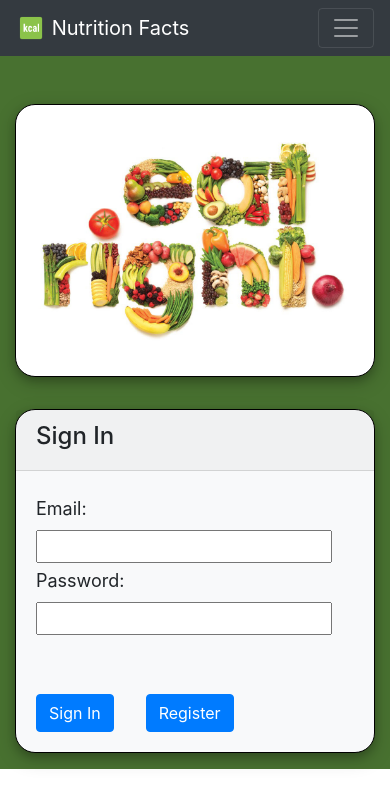
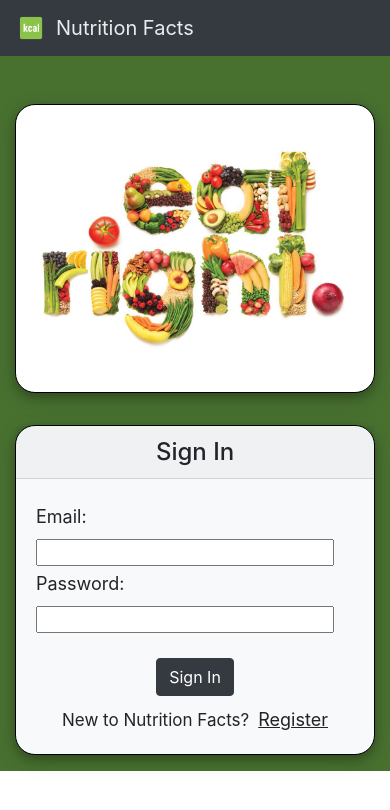
Before and after one commit to paul-gmz/ASE-Lab3, an Angular app: page /signin in a window 390 px wide. Shown: the top 810 px of the page. Built offline with nearby package versions, Linux system fonts and the light colour scheme.

Commit message:
updated sign in and header ui, changed nutrition route to /, removed log statements, added some comments

```diff
--- a/src/app/app-routing.module.ts
+++ b/src/app/app-routing.module.ts
@@ -6,7 +6,7 @@ import { AuthenticationGuard } from "./authentication.guard";
 
 const routes: Routes = [
   {
-    path: "nutrition",
+    path: "",
     canActivate: [AuthenticationGuard],
     component: NutritionComponent
   },
--- a/src/app/authentication.guard.ts
+++ b/src/app/authentication.guard.ts
@@ -11,6 +11,7 @@ import { Observable } from "rxjs";
 @Injectable({
   providedIn: "root"
 })
+
 export class AuthenticationGuard implements CanActivate {
   constructor(private router: Router) {}
 
@@ -22,7 +23,7 @@ export class AuthenticationGuard implements CanActivate {
     | Promise<boolean | UrlTree>
     | boolean
     | UrlTree {
-    let authenticatedUser = JSON.parse(
+    const authenticatedUser = JSON.parse(
       sessionStorage.getItem("isAuthenticated")
     );
     if (authenticatedUser !== null && authenticatedUser.isLoggedIn) {
--- a/src/app/log-in/log-in.component.html
+++ b/src/app/log-in/log-in.component.html
@@ -1,91 +1,89 @@
 <div class="container-fluid">
   <div class="row pt-5">
     <div class="col-sm-8">
-      <div class="jumbotron jumbotron-fluid">
+      <div class="jumbotron jumbotron-fluid" style="padding-top: 40px; padding-bottom:40px">
         <div class="container">
-          <img
-            src="../../assets/images/healthy-food-heart.jpg"
-            class="img-fluid fit-image"
-            alt="Responsive image"
-          />
+          <img src="../../assets/images/healthy-food-heart.jpg"
+               class="img-fluid fit-image" alt="Responsive image"/>
         </div>
       </div>
     </div>
 
     <div class="col-sm-4">
       <div class="card bg-light mb-3" style="max-width: 30rem;">
-        <div class="card-header">
-          <h4>{{ isRegister ? "Register" : "Sign In" }}</h4>
+        <div class="card-header text-center">
+          <h4 style="margin-bottom: 0;">{{isRegister ? 'Register' : 'Sign In'}}</h4>
         </div>
         <div class="card-body">
+
+          <div class="text-center" *ngIf="message !== ''">
+            <Label class="text-danger">{{ message }}</Label>
+          </div>
+
           <div class="row mt-1" *ngIf="isRegister">
-            <div class="col-sm">
+            <div class="col-sm" style="max-width: 35%;">
               <label>Name: </label>
             </div>
             <div class="col-sm">
-              <input [(ngModel)]="name" type="text" name="name" />
+              <input [(ngModel)]="name" type="text" name="name" style="font-size: 14px" size="28"/>
             </div>
           </div>
 
           <div class="row mt-1">
-            <div class="col-sm">
+            <div class="col-sm" style="max-width: 35%;">
               <label>Email: </label>
             </div>
             <div class="col-sm">
-              <input [(ngModel)]="email" type="text" name="email" />
+              <input [(ngModel)]="email" type="text" name="email" style="font-size: 14px" size="28"/>
             </div>
           </div>
 
           <div class="row mt-1">
-            <div class="col-sm">
+            <div class="col-sm" style="max-width: 35%;">
               <label>Password: </label>
             </div>
             <div class="col-sm">
-              <input [(ngModel)]="password" type="password" name="password" />
+              <input [(ngModel)]="password" type="password" name="password" style="font-size: 14px" size="28"/>
             </div>
           </div>
 
-          <div class="row mt-2">
-            <div class="col-sm mt">
-              <Label class="text-danger">{{ message }}</Label>
+          <div style="margin-top: 25px">
+            <div *ngIf="!isRegister">
+              <div class=" text-center" style="margin-bottom: 10px">
+                <button (click)="signIn()" type="button" class="btn btn-dark">
+                  Sign In
+                </button>
+              </div>
+
+              <div class="text-center">
+                <div>
+                  <span style="font-size: 17px; margin-right: .25em;">
+                    New to Nutrition Facts?
+                  </span>
+
+                  <a style="text-decoration: underline; color: #202429;"
+                     (click)="displayRegister()">Register</a>
+                </div>
+              </div>
             </div>
-          </div>
 
-          <div *ngIf="!isRegister" class="row mt-4">
-            <div class="col-sm">
-              <button (click)="signIn()" type="button" class="btn btn-primary">
-                Sign In
-              </button>
+            <div *ngIf="isRegister">
+              <div class=" text-center" style="margin-bottom: 10px">
+                <button (click)="register()" type="button" class="btn btn-dark">
+                  Register
+                </button>
+              </div>
 
-              <button
-                (click)="displayRegister()"
-                type="button"
-                class="btn btn-primary"
-                style="margin-left: 2em;"
-              >
-                Register
-              </button>
-            </div>
-          </div>
+              <div class="text-center">
+                <div>
+                  <span style="font-size: 17px; margin-right: .25em;">
+                    Already have an account?
+                  </span>
 
-          <div *ngIf="isRegister" class="row mt-4">
-            <div class="col-sm">
-              <button
-                (click)="register()"
-                type="button"
-                class="btn btn-primary"
-              >
-                Register
-              </button>
-
-              <button
-                (click)="displaySignIn()"
-                type="button"
-                class="btn btn-primary"
-                style="margin-left: 2em;"
-              >
-                Sign In
-              </button>
+                  <a style="text-decoration: underline; color: #202429;"
+                     (click)="displaySignIn()">Sign In</a>
+                </div>
+              </div>
             </div>
           </div>
         </div>
--- a/src/app/log-in/log-in.component.ts
+++ b/src/app/log-in/log-in.component.ts
@@ -38,7 +38,7 @@ export class LogInComponent implements OnInit {
           "isAuthenticated",
           JSON.stringify({ email: this.email, isLoggedIn: true })
         );
-        this.router.navigate(["/nutrition"]);
+        this.router.navigate([""]);
       }
     }
   }
--- a/src/app/nutrition/http-service.ts
+++ b/src/app/nutrition/http-service.ts
@@ -12,6 +12,7 @@ export class HttpService {
   constructor(private http: HttpClient) {}
 
   public getNutrition(searchInput) {
+    // return data from nutrition ix api call
     return this.http.get(
       `${this.NUTRITION_URL}${searchInput}?results=0:1&fields=*&appId=${this.APP_ID}&appKey=${this.API_KEY}`
     );
--- a/src/app/nutrition/nutrition.component.css
+++ b/src/app/nutrition/nutrition.component.css
@@ -5,3 +5,13 @@
 .td-left {
   padding-left: 40px;
 }
+
+.min-30 {
+  min-height: 30em;
+}
+
+.header-text {
+  color: #e9ecef;
+  font-size: 20px;
+  margin-bottom: 40px;
+}
--- a/src/app/nutrition/nutrition.component.html
+++ b/src/app/nutrition/nutrition.component.html
@@ -1,14 +1,11 @@
-<div class="jumbotron" style="min-height: 30em">
-  <div class="card border-dark mb-3" style="min-height: 30em">
-    <div
-      class="card-header bg-dark"
-      style="color: #e9ecef; font-size: 20px;margin-bottom: 40px"
-    >
+<div class="jumbotron min-30">
+  <div class="card border-dark min-30 mb-3">
+    <div class="card-header header-text bg-dark">
       Food Search
     </div>
     <div class="container">
       <div class="row">
-        <div class="col-sm-8 offset-sm-2">
+        <div class="offset-sm-2 col-sm-8">
           <div class="input-group">
             <input
               type="text"
--- a/src/app/nutrition/nutrition.component.ts
+++ b/src/app/nutrition/nutrition.component.ts
@@ -12,6 +12,7 @@ interface Nutrition {
   templateUrl: "./nutrition.component.html",
   styleUrls: ["./nutrition.component.css"]
 })
+
 export class NutritionComponent implements OnInit {
   food = "";
   nutrition: Nutrition;
@@ -26,17 +27,14 @@ export class NutritionComponent implements OnInit {
       alert("Please enter a food to search.");
       return;
     }
+
     this.httpService.getNutrition(this.food).subscribe(data => {
-      console.log(data);
       if (data["hits"].length === 0) {
         this.showNutrition = false;
         alert("No results found for " + this.food);
+
       } else {
-        console.log(
-          data["hits"][0].fields.nf_calories +
-            " " +
-            data["hits"][0].fields.nf_serving_weight_gram
-        );
+        // replace null and undefined values
         this.nutrition = {
           name: data["hits"][0].fields.item_name,
           calories:
@@ -48,7 +46,7 @@ export class NutritionComponent implements OnInit {
               ? "--"
               : data["hits"][0].fields.nf_serving_weight_grams + " g"
         };
-        // example: chk
+        // example where serving size is null: chk
         this.showNutrition = true;
         this.food = "";
       }
--- a/src/app/top-navbar/top-navbar.component.css
+++ b/src/app/top-navbar/top-navbar.component.css
@@ -1,5 +1,7 @@
-.welcome {
-  color: white;
-  font-weight: bold;
-  margin-right: 2em;
+.hover:hover {
+  cursor: pointer;
 }
+
+.disabled:hover {
+  /*override*/
+}
--- a/src/app/top-navbar/top-navbar.component.html
+++ b/src/app/top-navbar/top-navbar.component.html
@@ -1,50 +1,20 @@
 <header>
-  <nav
-    class="navbar navbar-expand-sm navbar-toggleable-sm navbar-dark bg-dark box-shadow"
-  >
-    <a class="navbar-brand" [routerLink]="['/nutrition']">
-      <img
-        src="../../assets/images/cal.png"
-        width="30"
-        height="30"
-        class="d-inline-block align-top"
-        alt=""
-      />
-      {{ title }}
+  <nav class="justify-content-center navbar navbar-dark navbar-expand-md bg-faded bg-dark">
+    <a class="navbar-brand d-flex w-50 mr-auto" routerLink="/" style="color: #e9ecef;">
+      <img src="../../assets/images/cal.png" width="30" height="30" class="d-inline-block align-top"
+           alt="{{title}}" style="margin-right: 10px"/>
+      {{title}}
     </a>
-    <button
-      class="navbar-toggler"
-      type="button"
-      data-toggle="collapse"
-      data-target=".navbar-collapse"
-      aria-controls="navbarSupportedContent"
-      aria-expanded="false"
-      aria-label="Toggle navigation"
-    >
-      <span class="navbar-toggler-icon"></span>
-    </button>
-    <div
-      class="navbar-collapse collapse d-sm-inline-flex flex-sm-row-reverse"
-      *ngIf="isAuthenticated"
-    >
-      <ul class="navbar-nav flex-grow-1">
-        <li class="nav-item">
-          <a class="nav-link" [routerLink]="['/nutrition']">Nutrition</a>
-        </li>
-      </ul>
-    </div>
-    <span class="navbar-item" *ngIf="isAuthenticated">
-      <div>
-        <span class="welcome"> Welcome {{ user }}</span>
-        <button
-          (click)="logOut()"
-          type="button"
-          class="btn btn-outline-info welcome"
-        >
-          Log Out
-        </button>
-      </div>
-    </span>
+
+    <ul class="nav navbar-nav ml-auto w-100 justify-content-end">
+      <li class="nav-item" *ngIf="isAuthenticated">
+        <a class="nav-link disabled welcome" style="color: #e9ecef; margin-right: 10px;">Welcome, {{user}}!</a>
+      </li>
+
+      <li class="nav-item" *ngIf="isAuthenticated">
+        <a class="nav-link hover" style="text-decoration: underline; color: #e9ecef;" (click)="logOut()">Sign Out</a>
+      </li>
+    </ul>
   </nav>
 </header>
 
--- a/src/index.html
+++ b/src/index.html
@@ -12,6 +12,7 @@
     <app-top-navbar></app-top-navbar>
   </body>
 
+<!-- can't find function unless it is on the index page-->
   <script>
     function speak() {
       responsiveVoice.speak(document.getElementById("food-name").innerText);
```
